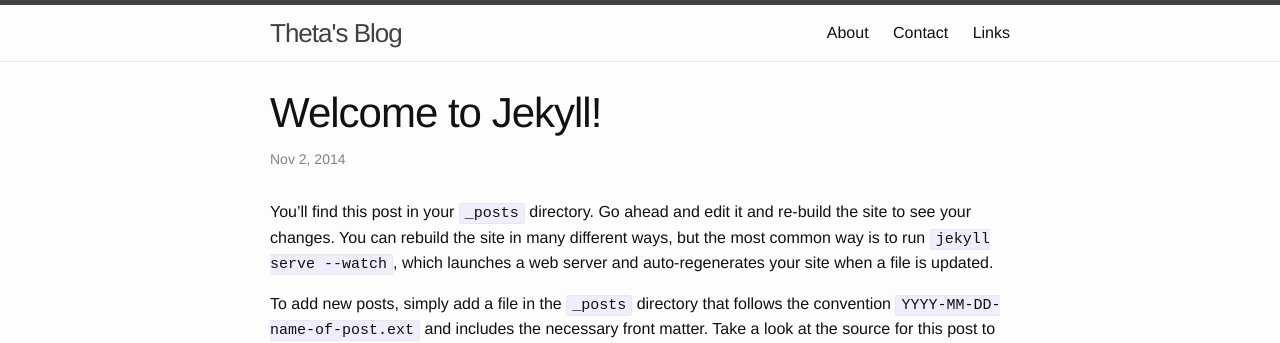
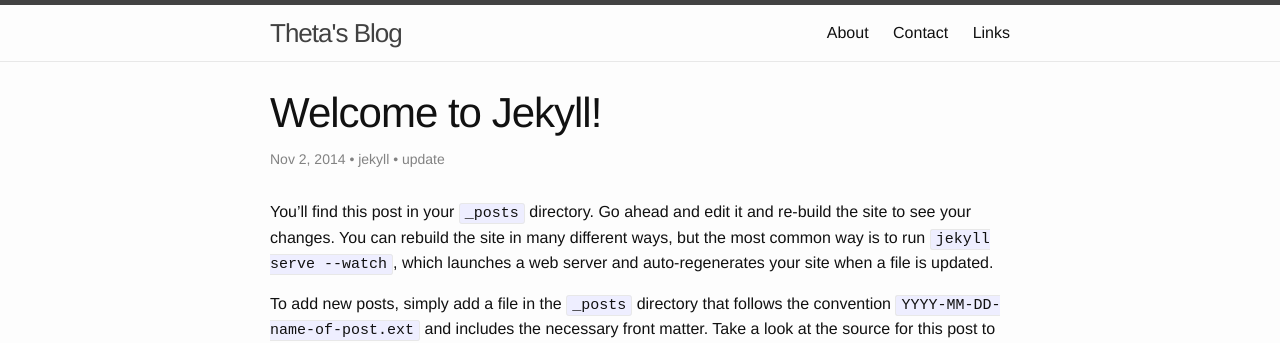
Before and after one commit to theta43/blog_site, a Jekyll site: the page built from _posts/2014-11-02-welcome-to-jekyll.markdown, in a window 1280 px wide. Shown: the top 343 px of the page. Built offline with Jekyll 4.4.1, drawn with Linux system fonts in a browser that asks for light colours.

Commit message:
Display categories next to date.

```diff
--- a/_layouts/post.html
+++ b/_layouts/post.html
@@ -5,7 +5,7 @@
 
   <header class="post-header">
     <h1 class="post-title">{{ page.title }}</h1>
-    <p class="post-meta">{{ page.date | date: "%b %-d, %Y" }}{% if page.author %} • {{ page.author }}{% endif %}{% if page.meta %} • {{ page.meta }}{% endif %}</p>
+    <p class="post-meta">{{ page.date | date: "%b %-d, %Y" }}{% for p_cat in page.categories %} • {{ p_cat }} {% endfor %} {% if page.author %} • {{ page.author }}{% endif %}{% if page.meta %} • {{ page.meta }}{% endif %}</p>
   </header>
 
   <article class="post-content">
```
